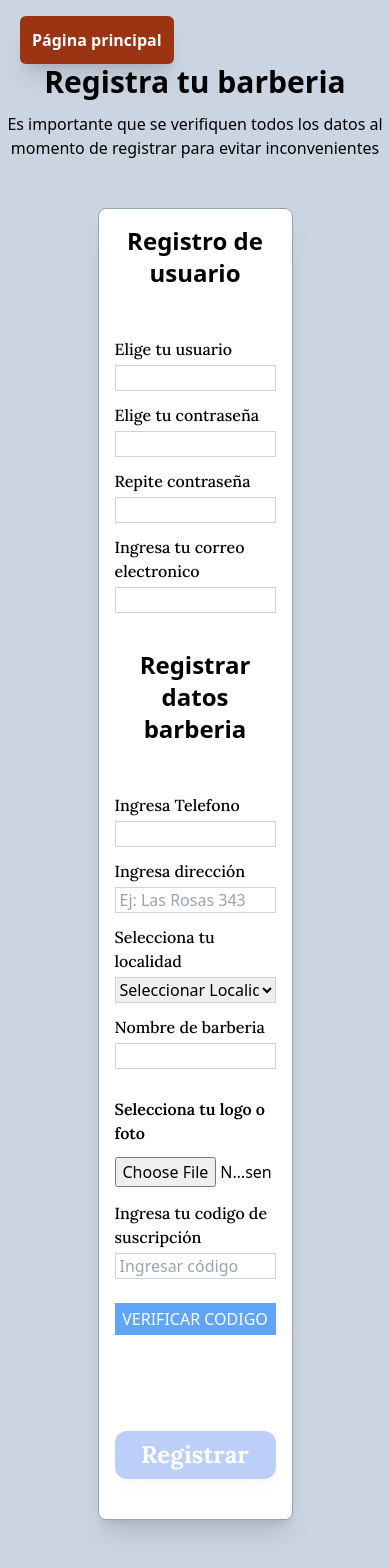
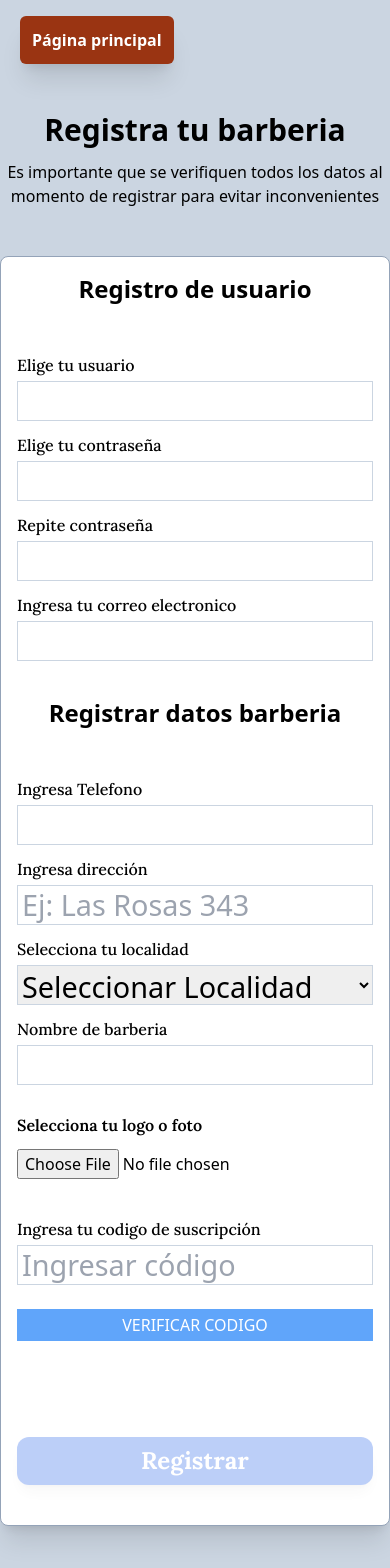
Before and after one commit to martinsetaro/barberplaza, a Next.js app: page /Registro in a window 390 px wide. Shown: the top 1568 px of the page. Built offline with nearby package versions, Linux system fonts and the light colour scheme.

Commit message:
aplicando responsive registro y reset password

```diff
--- a/src/app/Registro/page.js
+++ b/src/app/Registro/page.js
@@ -138,41 +138,41 @@ async function registrarUsuario() {
   return (
     <div className='w-full h-auto bg-slate-300 pt-4 pb-12'>
        <Link href="/"><button className='bg-orange-800 text-white font-bold p-3 rounded-md shadow-xl ml-5 hover:bg-gradient-radial from-orange-500 to-orange-700'>Página principal</button></Link>
-      <h2 className='text-center font-bold text-3xl'>Registra tu barberia</h2>
+      <h2 className='text-center font-bold text-3xl max-[900px]:mt-12'>Registra tu barberia</h2>
       <p className='mt-3 text-center '>Es importante que se verifiquen todos los datos al momento de registrar para evitar inconvenientes</p>
-      <div className='w-1/2 h-auto p-4 flex flex-col m-auto mt-12 bg-white border-[.1rem] border-slate-400 shadow-xl rounded-lg pb-6'>
+      <div className='w-1/2 h-auto p-4 flex flex-col m-auto mt-12 bg-white border-[.1rem] border-slate-400 shadow-xl rounded-lg pb-6 max-[900px]:w-full'>
         <h2 className='text-2xl text-center font-bold mb-12'>Registro de usuario</h2>
 
         <label className='mb-1 font-lora font-medium'>Elige tu usuario</label>
         <input
         onChange={(e) => setUsuario(e.target.value)}
-        className='border-[.1rem] border-slate-300 mb-3 pl-1' type="text" />
+        className='border-[.1rem] border-slate-300 mb-3 pl-1 max-[900px]:h-[2.5rem] max-[900px]:text-[1.8rem]' type="text" />
         <label className='mb-1 font-lora font-medium'>Elige tu contraseña</label>
         <input
         onChange={(e) => setPass(e.target.value)}
-        className='border-[.1rem] border-slate-300 mb-3 pl-1' type="password" />
+        className='border-[.1rem] border-slate-300 mb-3 pl-1 max-[900px]:h-[2.5rem] max-[900px]:text-[1.8rem]' type="password" />
         <label className='mb-1 font-lora font-medium'>Repite contraseña</label>
         <input
         onChange={(e) => setRepetirPass(e.target.value)}
-        className='border-[.1rem] border-slate-300 mb-3 pl-1' type="password" />
+        className='border-[.1rem] border-slate-300 mb-3 pl-1 max-[900px]:h-[2.5rem] max-[900px]:text-[1.8rem]' type="password" />
         <label className='mb-1 font-lora font-medium'>Ingresa tu correo electronico</label>
         <input
         onChange={(e) => setCorreo(e.target.value)}
-        className='border-[.1rem] border-slate-300 mb-3 pl-1' type="email" />
+        className='border-[.1rem] border-slate-300 mb-3 pl-1 max-[900px]:h-[2.5rem] max-[900px]:text-[1.8rem]' type="email" />
         <h2 className='text-2xl text-center font-bold mt-6 mb-12'>Registrar datos barberia</h2>
         <label className='mb-1 font-lora font-medium'>Ingresa Telefono</label>
         <input
         onChange={(e) => setTelefono(e.target.value)}
-        className='border-[.1rem] border-slate-300 mb-3 pl-1' type="number" min={0} />
+        className='border-[.1rem] border-slate-300 mb-3 pl-1 max-[900px]:h-[2.5rem] max-[900px]:text-[1.8rem]' type="number" min={0} />
         <label className='mb-1 font-lora font-medium'>Ingresa dirección</label>
         <input
         onChange={(e) => setDireccion(e.target.value)}
-        className='border-[.1rem] border-slate-300 mb-3 pl-1' type="text" placeholder='Ej: Las Rosas 343'/>
+        className='border-[.1rem] border-slate-300 mb-3 pl-1 max-[900px]:h-[2.5rem] max-[900px]:text-[1.8rem]' type="text" placeholder='Ej: Las Rosas 343'/>
         <label className='mb-1 font-lora font-medium'>Selecciona tu localidad</label>
         <select
         value={localidad}
         onChange={(e) => setLocalidad(e.target.value)}
-        className='border-[.1rem] border-slate-300 mb-3'>
+        className='border-[.1rem] border-slate-300 mb-3 max-[900px]:h-[2.5rem] max-[900px]:text-[1.8rem]'>
           <option value="">Seleccionar Localidad</option>
           <option value="capital">Capital</option>
           <option value="godoy cruz" >Godoy Cruz</option>
@@ -184,14 +184,14 @@ async function registrarUsuario() {
         <label className='mb-1 font-lora font-medium'>Nombre de barberia</label>
         <input
         onChange={(e) => setNombreBarberia(e.target.value)}
-        className='border-[.1rem] border-slate-300 mb-3 pl-1' type="text" />
+        className='border-[.1rem] border-slate-300 mb-3 pl-1 max-[900px]:h-[2.5rem] max-[900px]:text-[1.8rem]' type="text" />
 
        <UploadFoto setImagenBarberia={setImagenBarberia}/>
 
         <label className='mb-1 mt-6 font-lora font-medium'>Ingresa tu codigo de suscripción</label>
         <input
         onChange={(e)=> setSuscripcion(e.target.value)}
-        className='border-[.1rem] border-slate-300 mb-3 pl-1' type='text' placeholder='Ingresar código'/>
+        className='border-[.1rem] border-slate-300 mb-3 pl-1 max-[900px]:h-[2.5rem] max-[900px]:text-[1.8rem]' type='text' placeholder='Ingresar código'/>
         {codigoOk ? <h2 className='bg-green-400 h-[1.5rem] text-white text-center uppercase mt-3'>Codigo autorizado</h2> :<button
         onClick={handlerVerificarCodigo}
         className='bg-blue-400 text-white uppercase mt-3 h-[2rem]'>Verificar codigo</button>}
--- a/src/app/Turnos/page.js
+++ b/src/app/Turnos/page.js
@@ -69,7 +69,7 @@ setIdUsuario(id)
         <div className='h-auto m-auto'>
           <h2 className='text-4xl font-semibold mb-4 font-lora text-center max-[900px]:text-6xl'>Barberias registradas</h2>
           <div className='min-[1000px]:h-[5rem] mt-6 mb-12 border-[.1rem] border-slate-400 min-[1000px]:p-2 min-[1000px]:flex min-[1000px]:justify-around min-[1000px]:items-center w-1/2 m-auto bg-gradient-radial from-slate-500 to-slate-900 rounded-md max-[900px]:w-full p-3  max-[900px]:h-[18rem]  max-[900px]:items-center  max-[900px]:flex  max-[900px]:flex-col'>
-            <label className='mr-4 text-2xl font-bold text-white max-[900px]:text-3xl text-center mb-5'>Seleccionar localidad</label>
+            <label className='text-2xl font-bold text-white max-[900px]:text-3xl text-center max-[900px]:mb-5'>Seleccionar localidad</label>
             <select
             onChange={(e) => setFilter(e.target.value)}
             className='border-[.1rem] border-slate-400  max-[900px]:h-[4rem]  max-[900px]:mb-10 max-[900px]:text-2xl  max-[900px]:w-full '>
--- a/src/app/resetPass/page.js
+++ b/src/app/resetPass/page.js
@@ -4,6 +4,7 @@ import Swal from 'sweetalert2/dist/sweetalert2.js'
 import 'sweetalert2/src/sweetalert2.scss'
 import { useRouter } from 'next/navigation'
 import BeatLoader from "react-spinners/BeatLoader";
+import Link from 'next/link'
 
 
 
@@ -78,7 +79,7 @@ try {
 
 
 } catch (error) {
-    console.log(error)
+    console.log("El correo no está registrado")
 }
 
 }
@@ -139,26 +140,27 @@ async function revisionOk(){
 
   return (
     <div className='bg-gradient-to-r from-slate-300 to-slate-500 min-h-screen w-full pt-24 flex flex-col'>
-      <div className='bg-white w-1/2 h-auto p-4 m-auto flex flex-col items-center'>
-        <h2 className='text-xl text-center text-blue-600 font-lora mb-12'>Desde aquí podra hacer reset de su contraseña</h2>
-        <p className='text-center'>Enviaremos un correo electronico si el correo está registrado en nuestra bases de datos.</p>
-        <p className='text-center mb-12'>Dirijasé a su correo y desde allí haga click en el link que le enviaremos para establecer una contraseña nueva.</p>
-       <div className='w-[40rem] h-24 flex gap-12 m-auto items-center'>
-        <label className='font-lora font-semibold'>Ingrese su correo electronico</label>
+      <div className='bg-white w-1/2 h-auto p-4 m-auto flex flex-col items-center max-[900px]:w-full'>
+        <h2 className='text-xl text-center text-blue-600 font-lora mb-12 font-bold uppercase'>Desde aquí podra hacer reset de su contraseña</h2>
+        <p className='text-center font-lora max-[900px]:text-xl'>Verificaremos si el correo está registrado en nuestra bases de datos.</p>
+        <p className='text-center mb-12 font-lora max-[900px]:text-xl'>Revise su correo y desde allí haga click en el link que le enviaremos para establecer una contraseña nueva.</p>
+       <div className='w-[40rem] h-auto flex gap-12 m-auto items-center max-[900px]:flex max-[900px]:flex-col max-[900px]:w-full'>
+        <label className='font-lora font-semibold max-[900px]:text-2xl max-[900px]:mb-0'>Ingrese su correo electronico</label>
         <input
         value={email}
         onChange={(e) => setEmail(e.target.value)}
         className='border-[.1rem] border-slate-400 p-2 w-[18rem]'
         type="email" placeholder='Ingrese su email'/>
        </div>
-       <div className='w-1/3 h-[5rem] m-auto flex justify-center mt-8'>
+       <div className='w-1/3 h-[3rem] m-auto flex justify-center mt-8'>
           {load && <BeatLoader
           color='#1d1d1d'
           />}
         </div>
         <button
         onClick={enviarCorreo}
-        className=' bg-orange-600 text-white font-bold uppercase p-2 rounded-lg shadow-md w-[6rem]'>Enviar</button>
+        className=' bg-orange-600 text-white font-bold uppercase p-2 rounded-lg shadow-md w-[8rem]'>Enviar</button>
+        <Link href="/Login"><button className=' bg-red-600 mt-5 text-white font-bold uppercase p-2 rounded-lg shadow-md w-[8rem]'>Cancelar</button></Link>
      </div>
 
     </div>
```
